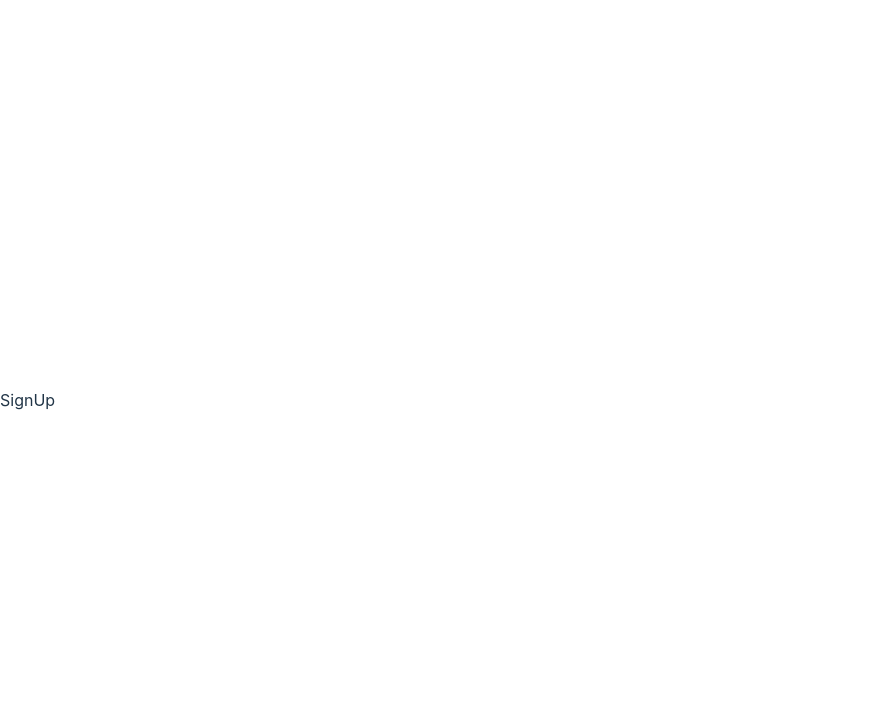
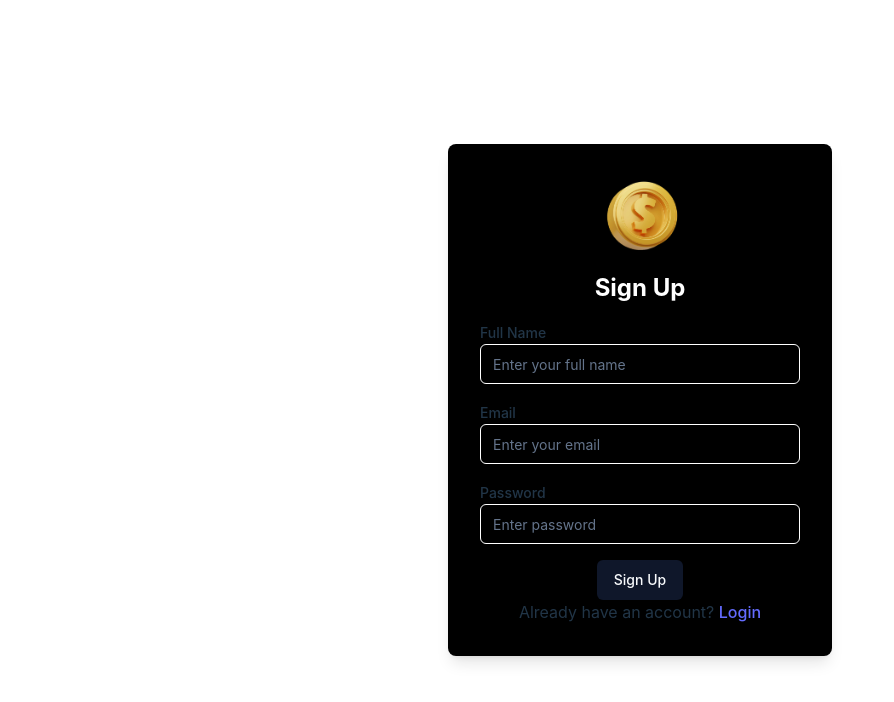
Before and after one commit to wurtz-codez/Expenser, a React (Vite) app in the folder frontend/: page /signup in a window 1280 px wide. Shown: the top 702 px of the page, without its empty margins (0-894 px from the left). Built offline with nearby package versions, Linux system fonts and the light colour scheme.

Commit message:
Done with the login and signup page UI.

```diff
--- a/frontend/package.json
+++ b/frontend/package.json
@@ -10,6 +10,7 @@
     "preview": "vite preview"
   },
   "dependencies": {
+    "@radix-ui/react-label": "^2.1.1",
     "@radix-ui/react-slot": "^1.1.1",
     "class-variance-authority": "^0.7.1",
     "clsx": "^2.1.1",
--- a/frontend/src/components/Login.jsx
+++ b/frontend/src/components/Login.jsx
@@ -1,8 +1,62 @@
 import React from 'react'
+import { Label } from './ui/label'
+import { Input } from './ui/input'
+import Logo from './shared/Logo'
+import { Button } from './ui/button'
+import { Link } from 'react-router-dom'
+import { useState } from 'react'
 
 const Login = () => {
+  const [input, setInput] = useState({
+    email: '',
+    password: ''
+  })
+
+  const handleChange = (e) => {
+    setInput({ ...input, [e.target.name]: e.target.value })
+  }
+
+  const submitHandler = (e) => {
+    e.preventDefault()
+    console.log(input)
+  }
+
   return (
-    <div>Login</div>
+    <div className='flex items-center justify-center w-screen h-screen'>
+
+      <form onSubmit={submitHandler} className='p-8 bg-black rounded-lg shadow-lg w-96'>
+        <div className='flex justify-center mb-4'>
+          <Logo className='' />
+        </div>
+
+        <h1 className='text-2xl font-bold text-white mb-4 text-center'>Login</h1>
+
+        <Label>Email</Label>
+        <Input
+          className='border-white bg-black mb-4'
+          type='email'
+          name='email'
+          placeholder='Enter your email'
+          onChange={handleChange}
+          value={input.email} />
+
+        <Label>Password</Label>
+        <Input
+          className='border-white bg-black mb-4'
+          type='password'
+          name='password'
+          placeholder='Enter password'
+          onChange={handleChange}
+          value={input.password} />
+
+        <div className='flex justify-center'>
+          <Button className='text-center'>Login</Button>
+        </div>
+
+        <p className='text-center'>Don't have an account? <Link to={'/signup'}>Sign Up</Link></p>
+
+      </form>
+    </div>
   )
 }
 
--- a/frontend/src/components/SignUp.jsx
+++ b/frontend/src/components/SignUp.jsx
@@ -1,8 +1,73 @@
 import React from 'react'
+import { Label } from './ui/label'
+import { Input } from './ui/input'
+import Logo from './shared/Logo'
+import { Button } from './ui/button'
+import { Link } from 'react-router-dom'
+import { useState } from 'react'
 
-const SignUp = () => {
+function SignUp() {
+
+  const [input, setInput] = useState({
+    fullname: '',
+    email: '',
+    password: ''
+  })
+
+  const handleChange = (e) => {
+    setInput({ ...input, [e.target.name]: e.target.value })
+  }
+
+  const submitHandler = (e) => {
+    e.preventDefault()
+    console.log(input)
+  }
+
   return (
-    <div>SignUp</div>
+    <div className='flex items-center justify-center w-screen h-screen'>
+
+      <form onSubmit={submitHandler} className='p-8 bg-black rounded-lg shadow-lg w-96'>
+        <div className='flex justify-center mb-4'>
+          <Logo className='' />
+        </div>
+
+        <h1 className='text-2xl font-bold text-white mb-4 text-center'>Sign Up</h1>
+
+        <Label>Full Name</Label>
+        <Input
+          className='border-white bg-black mb-4'
+          type='text'
+          name='fullname'
+          placeholder='Enter your full name'
+          onChange={handleChange}
+          value={input.fullname} />
+
+        <Label>Email</Label>
+        <Input
+          className='border-white bg-black mb-4'
+          type='email'
+          name='email'
+          placeholder='Enter your email'
+          onChange={handleChange}
+          value={input.email} />
+
+        <Label>Password</Label>
+        <Input
+          className='border-white bg-black mb-4'
+          type='password'
+          name='password'
+          placeholder='Enter password'
+          onChange={handleChange}
+          value={input.password} />
+
+        <div className='flex justify-center'>
+          <Button className='text-center'>Sign Up</Button>
+        </div>
+
+        <p className='text-center'>Already have an account? <Link to={'/login'}>Login</Link></p>
+
+      </form>
+    </div>
   )
 }
 
--- /dev/null
+++ b/frontend/src/components/shared/Logo.jsx
@@ -0,0 +1,12 @@
+import React from 'react'
+import { Link } from 'react-router-dom'
+
+const Logo = () => {
+  return (
+    <Link to='/' className='text-2xl font-bold text-white'>
+      <img src='/src/assets/expenser-logo.png' alt='logo' className='w-500 h-20 '/>
+    </Link>
+  )
+}
+
+export default Logo
--- /dev/null
+++ b/frontend/src/components/ui/input.jsx
@@ -0,0 +1,19 @@
+import * as React from "react"
+
+import { cn } from "@/lib/utils"
+
+const Input = React.forwardRef(({ className, type, ...props }, ref) => {
+  return (
+    (<input
+      type={type}
+      className={cn(
+        "flex h-10 w-full rounded-md border border-slate-200 bg-white px-3 py-2 text-base ring-offset-white file:border-0 file:bg-transparent file:text-sm file:font-medium file:text-slate-950 placeholder:text-slate-500 focus-visible:outline-none focus-visible:ring-2 focus-visible:ring-slate-950 focus-visible:ring-offset-2 disabled:cursor-not-allowed disabled:opacity-50 md:text-sm dark:border-slate-800 dark:bg-slate-950 dark:ring-offset-slate-950 dark:file:text-slate-50 dark:placeholder:text-slate-400 dark:focus-visible:ring-slate-300",
+        className
+      )}
+      ref={ref}
+      {...props} />)
+  );
+})
+Input.displayName = "Input"
+
+export { Input }
--- /dev/null
+++ b/frontend/src/components/ui/label.jsx
@@ -0,0 +1,16 @@
+import * as React from "react"
+import * as LabelPrimitive from "@radix-ui/react-label"
+import { cva } from "class-variance-authority";
+
+import { cn } from "@/lib/utils"
+
+const labelVariants = cva(
+  "text-sm font-medium leading-none peer-disabled:cursor-not-allowed peer-disabled:opacity-70"
+)
+
+const Label = React.forwardRef(({ className, ...props }, ref) => (
+  <LabelPrimitive.Root ref={ref} className={cn(labelVariants(), className)} {...props} />
+))
+Label.displayName = LabelPrimitive.Root.displayName
+
+export { Label }
```
Also changed, not shown: frontend/src/assets/expenser-logo.png (added), 1 other file (tests, documents, lock files or other folders).
